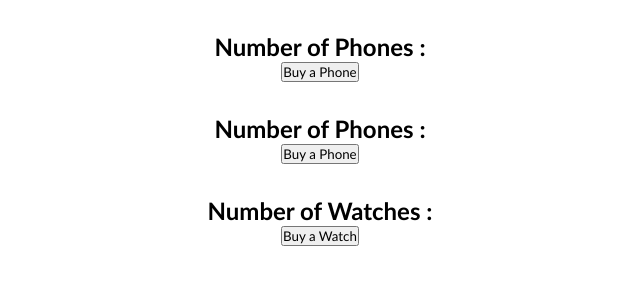
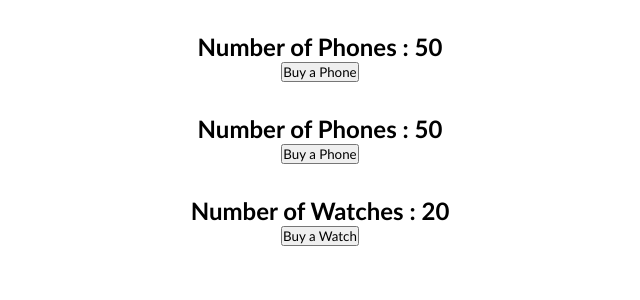
Before and after one commit to Am1rreza/Redux, a React (Create React App) app: page / in a window 1280 px wide. Shown: the top 300 px of the page, without its empty margins (320-960 px from the left). Built offline with nearby package versions, Linux system fonts and the light colour scheme.

Commit message:
bug fixed

```diff
--- a/src/component/PhoneContainer/HooksPhoneContainer.jsx
+++ b/src/component/PhoneContainer/HooksPhoneContainer.jsx
@@ -2,7 +2,7 @@ import { useDispatch, useSelector } from "react-redux";
 import { buyPhone } from "../../redux/phone/phoneActions";
 
 const HooksPhoneContainer = () => {
-  const numOfPhones = useSelector((state) => state.numOfPhones);
+  const numOfPhones = useSelector((state) => state.phone.numOfPhones);
   const dispatch = useDispatch();
 
   return (
--- a/src/component/PhoneContainer/PhoneContainer.jsx
+++ b/src/component/PhoneContainer/PhoneContainer.jsx
@@ -13,7 +13,7 @@ const PhoneContainer = ({ numOfPhones, buyPhone }) => {
 // Get the global state
 const mapStateToProps = (state) => {
   return {
-    numOfPhones: state.numOfPhones,
+    numOfPhones: state.phone.numOfPhones,
   };
 };
 
--- a/src/component/watchContainer/watchContainer.jsx
+++ b/src/component/watchContainer/watchContainer.jsx
@@ -2,7 +2,7 @@ import { useDispatch, useSelector } from "react-redux";
 import { buyWatch } from "../../redux/watch/watchActions";
 
 const HooksWatchContainer = () => {
-  const numOfWatches = useSelector((state) => state.numOfWatches);
+  const numOfWatches = useSelector((state) => state.watch.numOfWatches);
   const dispatch = useDispatch();
 
   return (
```
